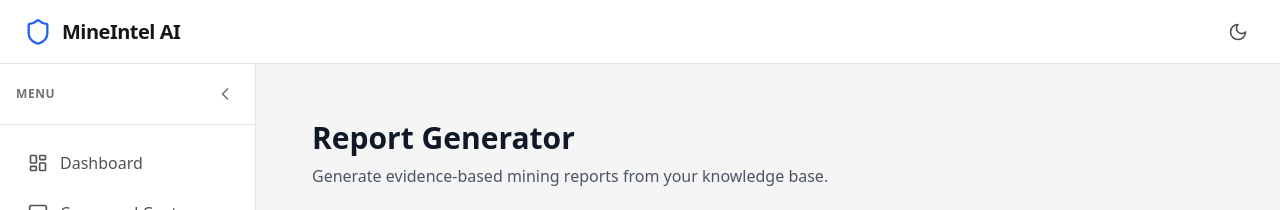
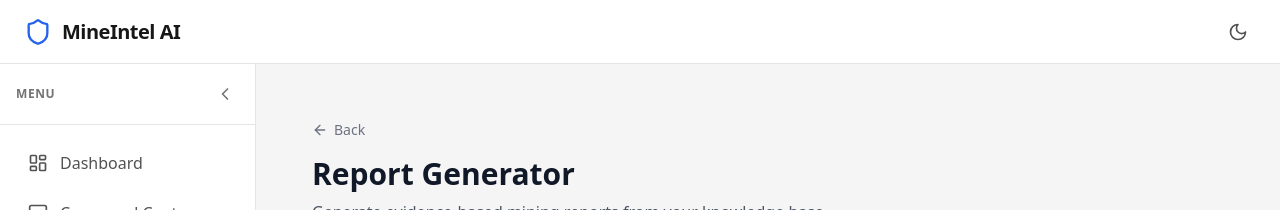
Before and after one commit to Vishal202-rgb/MiniIntel-Ai, a React (Vite) app in the folder client/: page /reports in a window 1280 px wide. Shown: the top 210 px of the page. Built offline with nearby package versions, Linux system fonts and the light colour scheme; no server answers; sample sign-in values are in the browser's storage.

Commit message:
added back button functionality

```diff
--- /dev/null
+++ b/client/src/components/common/BackButton.jsx
@@ -0,0 +1,28 @@
+import React from 'react';
+import { useNavigate } from 'react-router-dom';
+import { ArrowLeft } from 'lucide-react';
+
+const BackButton = ({ fallback = '/' }) => {
+  const navigate = useNavigate();
+
+  const handleBack = () => {
+    if (window.history.length > 2) {
+      navigate(-1);
+    } else {
+      navigate(fallback);
+    }
+  };
+
+  return (
+    <button
+      onClick={handleBack}
+      className="mb-4 flex items-center gap-1.5 text-sm font-medium text-gray-500 hover:text-gray-900 dark:text-neutral-400 dark:hover:text-white transition-colors group"
+      aria-label="Go back"
+    >
+      <ArrowLeft className="w-4 h-4 group-hover:-translate-x-1 transition-transform" />
+      Back
+    </button>
+  );
+};
+
+export default BackButton;
--- a/client/src/components/layout/Sidebar.jsx
+++ b/client/src/components/layout/Sidebar.jsx
@@ -76,7 +76,7 @@ const Sidebar = ({ isCollapsed, toggleSidebar, isMobileOpen, closeMobileMenu })
 
               {/* Tooltip for collapsed state (desktop only) */}
               {isCollapsed && (
-                <div className="hidden md:block absolute left-full ml-2 px-3 py-1.5 bg-neutral-900 text-gray-900 dark:text-white text-sm rounded-md opacity-0 invisible group-hover:opacity-100 group-hover:visible transition-all whitespace-nowrap z-50 shadow-lg">
+                <div className="hidden md:block absolute left-full ml-4 px-2 py-1.5 bg-neutral-900 dark:bg-neutral-800 text-white text-[13px] font-medium rounded-md opacity-0 invisible group-hover:opacity-100 group-hover:visible transition-all whitespace-nowrap z-50 shadow-xl border border-neutral-700">
                   {item.label}
                 </div>
               )}
@@ -93,6 +93,12 @@ const Sidebar = ({ isCollapsed, toggleSidebar, isMobileOpen, closeMobileMenu })
               <span className={`truncate transition-opacity duration-200 ${isCollapsed ? 'md:hidden opacity-100' : 'opacity-100'}`}>
                 Logout
               </span>
+              {/* Tooltip for collapsed state (desktop only) */}
+              {isCollapsed && (
+                <div className="hidden md:block absolute left-full ml-4 px-2 py-1.5 bg-neutral-900 dark:bg-neutral-800 text-white text-[13px] font-medium rounded-md opacity-0 invisible group-hover:opacity-100 group-hover:visible transition-all whitespace-nowrap z-50 shadow-xl border border-neutral-700">
+                  Logout
+                </div>
+              )}
             </button>
           </div>
         </nav>
--- a/client/src/pages/ExtractionReview.jsx
+++ b/client/src/pages/ExtractionReview.jsx
@@ -5,6 +5,7 @@ import axios from 'axios';
 import RecordTable from '../components/extraction/RecordTable';
 import RecordEditor from '../components/extraction/RecordEditor';
 import { FileText, Play, AlertCircle, CheckCircle } from 'lucide-react';
+import BackButton from '../components/common/BackButton';
 
 // Fallback to fetch documents
 const getDocuments = async () => {
@@ -116,6 +117,7 @@ const ExtractionReview = () => {
 
   return (
     <div className="p-6 max-w-7xl mx-auto dark:text-gray-100">
+      <BackButton fallback="/" />
       <h1 className="text-2xl font-bold mb-6 flex items-center gap-2">
         <FileText className="w-6 h-6 text-blue-500" />
         Data Extraction & Review
--- a/client/src/pages/ReportGenerator.jsx
+++ b/client/src/pages/ReportGenerator.jsx
@@ -5,6 +5,7 @@ import remarkGfm from 'remark-gfm';
 import remarkMath from 'remark-math';
 import rehypeKatex from 'rehype-katex';
 import api from '../services/api';
+import BackButton from '../components/common/BackButton';
 
 const ReportGenerator = () => {
   const [documents, setDocuments] = useState([]);
@@ -71,6 +72,7 @@ const ReportGenerator = () => {
 
   return (
     <div className="p-6 max-w-7xl mx-auto text-gray-800 dark:text-neutral-200">
+      <BackButton fallback="/" />
       <div className="mb-8">
         <h1 className="text-3xl font-bold text-gray-900 dark:text-white mb-2">Report Generator</h1>
         <p className="text-gray-600 dark:text-neutral-400">Generate evidence-based mining reports from your knowledge base.</p>
--- a/client/src/pages/ValidationDashboard.jsx
+++ b/client/src/pages/ValidationDashboard.jsx
@@ -3,6 +3,7 @@ import apiValidation from '../services/apiValidation';
 import ConflictResolver from '../components/validation/ConflictResolver';
 import { ShieldAlert, CheckCircle, AlertTriangle, AlertCircle, Play } from 'lucide-react';
 import useDocuments from '../hooks/useDocuments';
+import BackButton from '../components/common/BackButton';
 
 const ValidationDashboard = () => {
   const [summary, setSummary] = useState(null);
@@ -78,6 +79,7 @@ const ValidationDashboard = () => {
 
   return (
     <div className="p-6 max-w-7xl mx-auto dark:text-gray-100">
+      <BackButton fallback="/" />
       <div className="flex flex-col md:flex-row md:items-center justify-between mb-6 gap-4">
         <h1 className="text-2xl font-bold flex items-center gap-2">
           <ShieldAlert className="w-6 h-6 text-indigo-500" />
```
